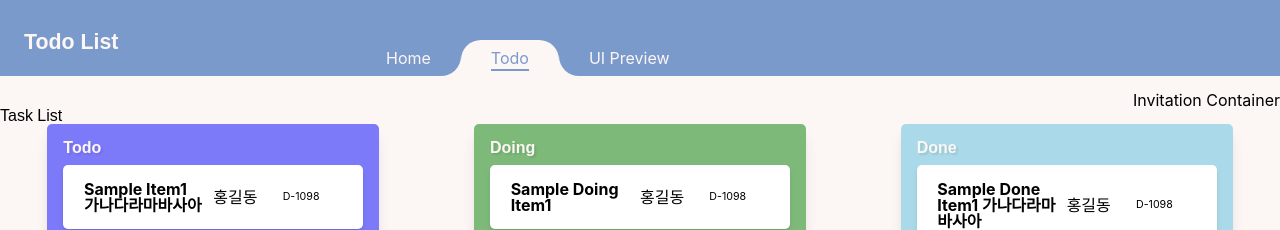
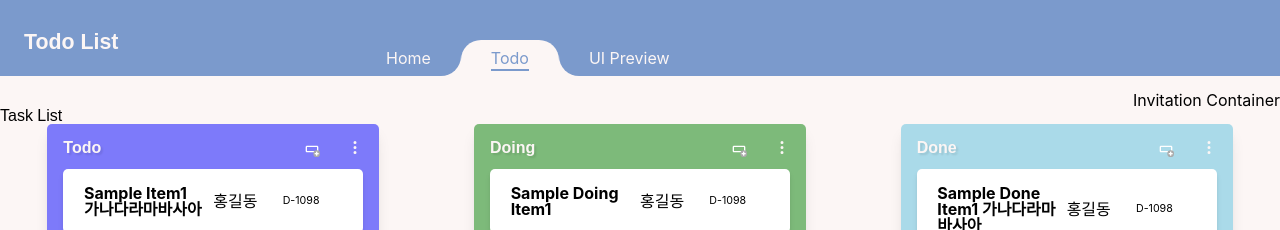
Before and after one commit to RunLearn/super-todoapp, a Next.js app: page /todo in a window 1280 px wide. Shown: the top 230 px of the page. Built offline with nearby package versions, Linux system fonts and the light colour scheme.

Commit message:
Style: Create Icons: AddRowButton, KebobButton

```diff
--- /dev/null
+++ b/src/features/common/icons/AddTodoButton.tsx
@@ -0,0 +1,17 @@
+import AddRowIconLayout, { AddRowIconLayoutProps } from "styles/icons/AddRowIconLayout"
+import { FcAddRow } from 'react-icons/fc'
+import { NextPage } from "next"
+
+export interface AddTodoButtonProps extends AddRowIconLayoutProps {
+
+}
+
+const AddTodoButton: NextPage<AddTodoButtonProps> = (props) => {
+    return (
+        <AddRowIconLayout circleFill="primary">
+            <FcAddRow />
+        </AddRowIconLayout>
+    )
+}
+
+export default AddTodoButton
--- /dev/null
+++ b/src/features/common/icons/KebobButton.tsx
@@ -0,0 +1,12 @@
+import KebobIconLayout from "styles/icons/KebobIconLayout"
+import { GoKebabVertical } from 'react-icons/go'
+
+const KebobButton = () => {
+  return (
+      <KebobIconLayout>
+        <GoKebabVertical />
+      </KebobIconLayout>
+  )
+}
+
+export default KebobButton
--- a/src/features/todo/components/TodoListConatiner.tsx
+++ b/src/features/todo/components/TodoListConatiner.tsx
@@ -2,6 +2,7 @@ import TodoItemSurface from "@todo/domain/TodoItemSurface"
 import { NextPage } from "next"
 import ListContainerCardLayout, { ListContainerCardLayoutProps } from "styles/divs/ListContainerCardLayout"
 import TodoItemSurfaceCard from "./TodoItemSurfaceCard"
+import TodoListHeader from "./TodoListHeader"
 
 export interface TodoListContainerProps extends ListContainerCardLayoutProps {
     title: string;
@@ -11,9 +12,7 @@ export interface TodoListContainerProps extends ListContainerCardLayoutProps {
 const TodoListConatiner: NextPage<TodoListContainerProps> = (props) => {
   return (
     <ListContainerCardLayout backgroundColor={ props.backgroundColor } titleColor={ props.titleColor }>
-        <header>
-            <h1>{ props.title }</h1>
-        </header>
+        <TodoListHeader title={ props.title } />
         <ul>
             {
                 props.list?.map((item, index, array)=>{
--- /dev/null
+++ b/src/features/todo/components/TodoListHeader.tsx
@@ -0,0 +1,24 @@
+import { NextPage } from "next"
+import FlexBoxLayout from "styles/divs/FlexBoxLayout"
+import AddTodoButton, { AddTodoButtonProps } from "@common/icons/AddTodoButton"
+import KebobButton from "@common/icons/KebobButton"
+
+export interface TodoListHeaderProps extends AddTodoButtonProps {
+    title: string;
+}
+
+const TodoListHeader: NextPage<TodoListHeaderProps> = (props) => {
+  return (
+    <header>
+        <FlexBoxLayout flexType="rowBetween">
+            <h1 style={{cursor: "default"}}>{ props.title }</h1>
+            <FlexBoxLayout flexType="rowBetween" style={{width: "60px"}}>
+                <AddTodoButton circleFill={ props.circleFill } />
+                <KebobButton />
+            </FlexBoxLayout>
+        </FlexBoxLayout>
+    </header>
+  )
+}
+
+export default TodoListHeader
--- /dev/null
+++ b/styles/icons/AddRowIconLayout.ts
@@ -0,0 +1,53 @@
+import styled, { css } from "styled-components";
+import { palette } from "styles/theme";
+
+export interface AddRowIconLayoutProps {
+    circleFill?: string;
+}
+
+const AddRowIconLayout = styled.div<AddRowIconLayoutProps>`
+    ${(props) => {
+        if(props.circleFill && Object.keys(palette).includes(props.circleFill)) {
+            props.circleFill = props.theme[props.circleFill]
+        }
+
+        return css`
+            --circ-fill: ${props.circleFill ?? props.theme.primary};
+        `
+    }}
+
+    cursor: pointer;
+    padding: 1px;
+    transition: all 500ms;
+
+    & * {
+        transition: all 500ms;
+    }
+
+    path {
+        fill: #FFF;
+    }
+
+    circle {
+        fill: #AAA;
+    }
+
+    rect {
+        fill: #FFF;
+    }
+
+    &:hover {
+        transform: scale(1.5);
+        circle {
+            fill: var(--circ-fill);
+            stroke: white;
+            stroke-width: 1px;
+        }
+    }
+
+    &:active {
+        transform: scale(1.25);
+    }
+`;
+
+export default AddRowIconLayout
--- /dev/null
+++ b/styles/icons/KebobIconLayout.ts
@@ -0,0 +1,15 @@
+import styled from "styled-components";
+
+const KebobIconLayout = styled.div`
+    transition: all 500ms;
+
+    &:hover {
+        transform: scale(1.3);
+    }
+
+    &:active {
+        transform: scale(1.2);
+    }
+`;
+
+export default KebobIconLayout
```
